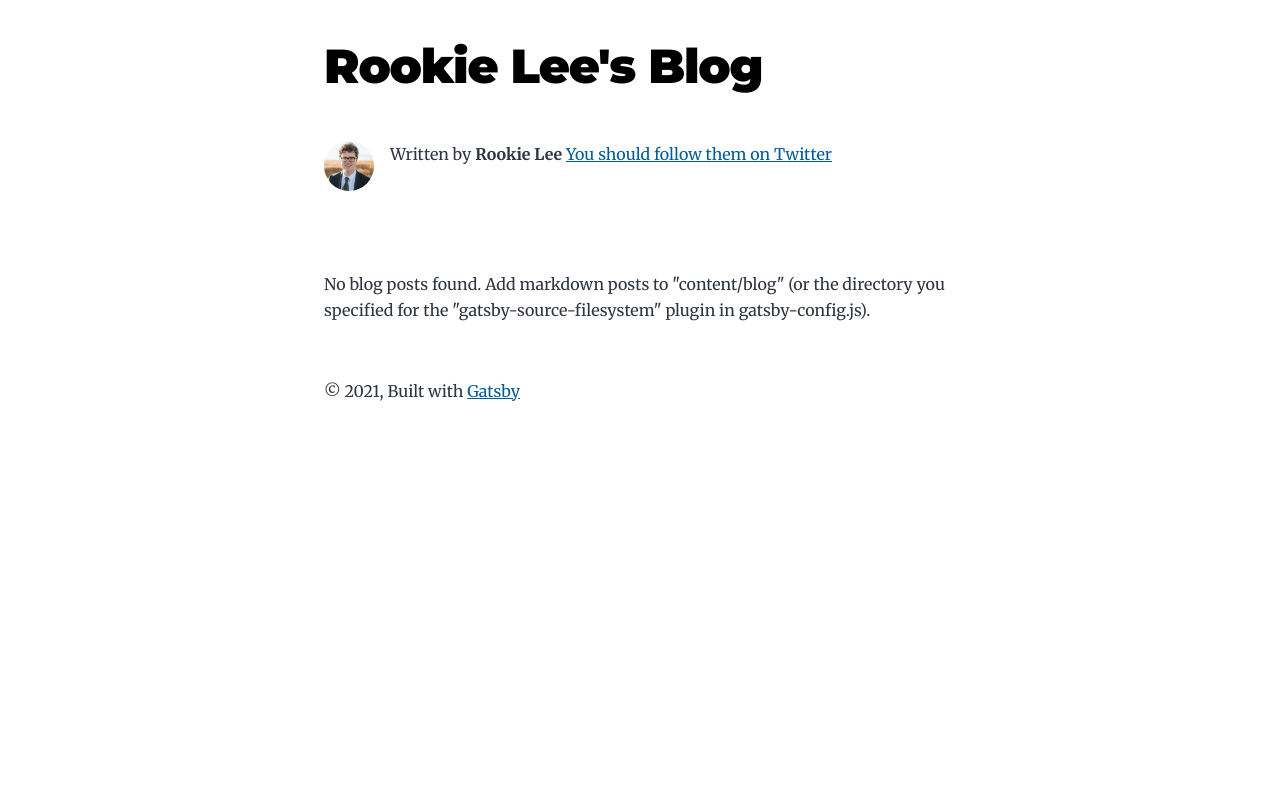
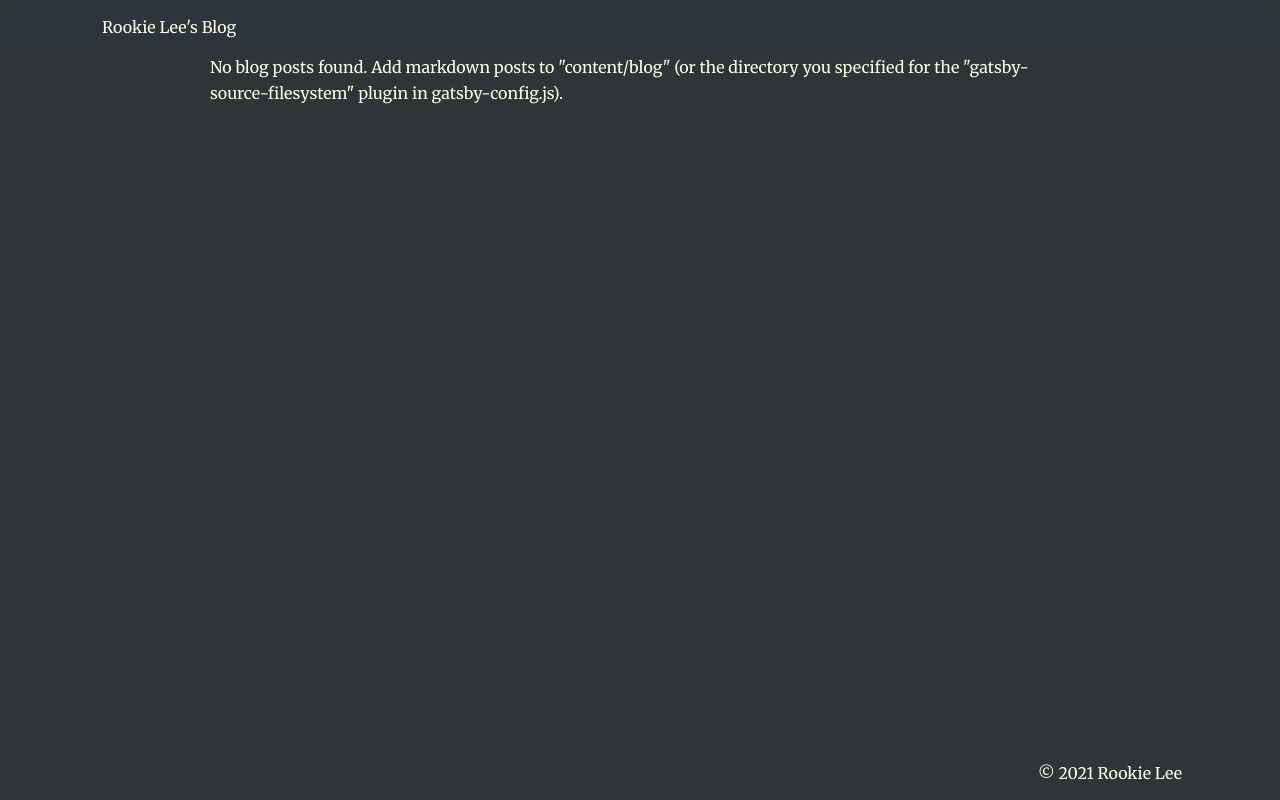
Before and after one commit to git-liyou/git-liyou.github.io, a Gatsby site: page / in a window 1280 px wide. Built offline with nearby package versions, Linux system fonts and the light colour scheme; Gatsby itself is replaced by a stand-in of ours.

Commit message:
页面排版

```diff
--- a/gatsby-config.js
+++ b/gatsby-config.js
@@ -2,7 +2,7 @@ module.exports = {
   siteMetadata: {
     title: `Rookie Lee's Blog`,
     author: {
-      name: `Rookie Lee`
+      name: `Rookie Lee`,
     },
     siteUrl: `https://rookielee-git.github.io`,
   },
@@ -38,6 +38,12 @@ module.exports = {
               wrapperStyle: `margin-bottom: 1.0725rem`,
             },
           },
+          {
+            resolve: "gatsby-remark-vscode",
+            options: {
+              theme: "Dark+ (default dark)",
+            },
+          },
           `gatsby-remark-prismjs`,
           `gatsby-remark-copy-linked-files`,
           `gatsby-remark-smartypants`,
--- a/package.json
+++ b/package.json
@@ -19,6 +19,7 @@
     "gatsby-remark-prismjs": "^4.1.0",
     "gatsby-remark-responsive-iframe": "^3.1.0",
     "gatsby-remark-smartypants": "^3.1.0",
+    "gatsby-remark-vscode": "^3.2.1",
     "gatsby-source-filesystem": "^3.1.0",
     "gatsby-transformer-remark": "^3.1.0",
     "gatsby-transformer-sharp": "^3.1.0",
--- a/src/components/bio.js
+++ /dev/null
@@ -1,58 +0,0 @@
-/**
- * Bio component that queries for data
- * with Gatsby's useStaticQuery component
- *
- * See: https://www.gatsbyjs.com/docs/use-static-query/
- */
-
-import * as React from "react"
-import { useStaticQuery, graphql } from "gatsby"
-import { StaticImage } from "gatsby-plugin-image"
-
-const Bio = () => {
-  const data = useStaticQuery(graphql`
-    query BioQuery {
-      site {
-        siteMetadata {
-          author {
-            name
-            summary
-          }
-          social {
-            twitter
-          }
-        }
-      }
-    }
-  `)
-
-  // Set these values by editing "siteMetadata" in gatsby-config.js
-  const author = data.site.siteMetadata?.author
-  const social = data.site.siteMetadata?.social
-
-  return (
-    <div className="bio">
-      <StaticImage
-        className="bio-avatar"
-        layout="fixed"
-        formats={["AUTO", "WEBP", "AVIF"]}
-        src="../images/profile-pic.png"
-        width={50}
-        height={50}
-        quality={95}
-        alt="Profile picture"
-      />
-      {author?.name && (
-        <p>
-          Written by <strong>{author.name}</strong> {author?.summary || null}
-          {` `}
-          <a href={`https://twitter.com/${social?.twitter || ``}`}>
-            You should follow them on Twitter
-          </a>
-        </p>
-      )}
-    </div>
-  )
-}
-
-export default Bio
--- /dev/null
+++ b/src/components/footer.js
@@ -0,0 +1,10 @@
+import * as React from "react"
+const Footer = () => {
+  return (
+    <footer className="footer">
+      <div className="copyright">© {new Date().getFullYear()} Rookie Lee</div>
+    </footer>
+  )
+}
+
+export default Footer
--- /dev/null
+++ b/src/components/header.js
@@ -0,0 +1,16 @@
+import * as React from "react"
+import { Link } from "gatsby"
+
+const Header = () => {
+  return (
+    <header className="header">
+      <div className="header-content">
+        <div className="title">
+          <Link to="/">Rookie Lee's Blog</Link>
+        </div>
+      </div>
+    </header>
+  )
+}
+
+export default Header
--- a/src/components/layout.js
+++ b/src/components/layout.js
@@ -1,34 +1,13 @@
 import * as React from "react"
-import { Link } from "gatsby"
+import Header from "./header"
+import Footer from "./footer"
 
-const Layout = ({ location, title, children }) => {
-  const rootPath = `${__PATH_PREFIX__}/`
-  const isRootPath = location.pathname === rootPath
-  let header
-
-  if (isRootPath) {
-    header = (
-      <h1 className="main-heading">
-        <Link to="/">{title}</Link>
-      </h1>
-    )
-  } else {
-    header = (
-      <Link className="header-link-home" to="/">
-        {title}
-      </Link>
-    )
-  }
-
+const Layout = ({ children }) => {
   return (
-    <div className="global-wrapper" data-is-root-path={isRootPath}>
-      <header className="global-header">{header}</header>
-      <main>{children}</main>
-      <footer>
-        © {new Date().getFullYear()}, Built with
-        {` `}
-        <a href="https://www.gatsbyjs.com">Gatsby</a>
-      </footer>
+    <div className="layout">
+      <Header />
+      <main className="container">{children}</main>
+      <Footer />
     </div>
   )
 }
--- a/src/pages/index.js
+++ b/src/pages/index.js
@@ -1,7 +1,6 @@
 import * as React from "react"
 import { Link, graphql } from "gatsby"
 
-import Bio from "../components/bio"
 import Layout from "../components/layout"
 import Seo from "../components/seo"
 
@@ -13,7 +12,6 @@ const BlogIndex = ({ data, location }) => {
     return (
       <Layout location={location} title={siteTitle}>
         <Seo title="All posts" />
-        <Bio />
         <p>
           No blog posts found. Add markdown posts to "content/blog" (or the
           directory you specified for the "gatsby-source-filesystem" plugin in
@@ -32,11 +30,7 @@ const BlogIndex = ({ data, location }) => {
 
           return (
             <li key={post.id}>
-              <article
-                className="post-list-item"
-                itemScope
-                itemType="http://schema.org/Article"
-              >
+              <article className="post-list-item" itemScope>
                 <header>
                   <h2>
                     <Link to={post.id} itemProp="url">
@@ -71,7 +65,7 @@ export const pageQuery = graphql`
         }
         id
         frontmatter {
-          date(formatString: "MMMM DD, YYYY")
+          date(formatString: "YYYY-MM-DD")
           title
           description
         }
--- a/src/style.css
+++ b/src/style.css
@@ -114,13 +114,13 @@ h4,
 h5,
 h6 {
   font-weight: var(--fontWeight-bold);
-  color: var(--color-heading);
+  color: #ffffe6;
 }
 
 h1 {
   font-weight: var(--fontWeight-black);
   font-size: var(--fontSize-6);
-  color: var(--color-heading-black);
+  color: #ffffe6;
 }
 
 h2 {
@@ -270,7 +270,7 @@ a:focus {
 
 .post-list-item h2 {
   font-size: var(--fontSize-4);
-  color: var(--color-primary);
+  color: #ffffe6;
   margin-bottom: var(--spacing-2);
   margin-top: var(--spacing-0);
 }
@@ -302,6 +302,10 @@ a:focus {
   border-radius: 100%;
 }
 
+.blog-post {
+  margin-top: 20px;
+}
+
 .blog-post header h1 {
   margin: var(--spacing-0) var(--spacing-0) var(--spacing-4) var(--spacing-0);
 }
@@ -331,3 +335,61 @@ a:focus {
     list-style-position: inside;
   }
 }
+
+a {
+  color: #ffffe6;
+}
+.layout {
+  color: #ffffe6;
+  background-color: #2f3437;
+}
+
+.header {
+  position: sticky;
+  top: 0;
+  left: 0;
+  z-index: 200;
+  width: 100%;
+  max-width: 100vw;
+  height: 54px;
+  overflow: hidden;
+  background: transparent;
+  backdrop-filter: saturate(180%) blur(8px);
+}
+
+.header .header-content {
+  max-width: 1100px;
+  height: 100%;
+  margin: 0 auto;
+  padding: 0 12px;
+  display: flex;
+  justify-content: space-between;
+  align-items: center;
+}
+
+.header .header-content .title a {
+  color: #ffffe6;
+  text-decoration: none;
+}
+
+.container {
+  position: relative;
+  padding: 0 20px;
+  margin: 0 auto;
+  width: 100%;
+  max-width: 900px;
+  min-height: calc(100vh - 108px);
+  overflow: auto;
+}
+
+.footer {
+  width: 100%;
+  height: 54px;
+  max-width: 1100px;
+  margin: auto auto 0;
+  padding: 8px;
+  display: flex;
+  flex-direction: row;
+  justify-content: flex-end;
+  align-items: center;
+}
```
Also changed, not shown: src/pages/using-typescript.tsx (deleted, +0 -54 lines), src/templates/blog-post.js (+8 -17 lines), 1 other file.
